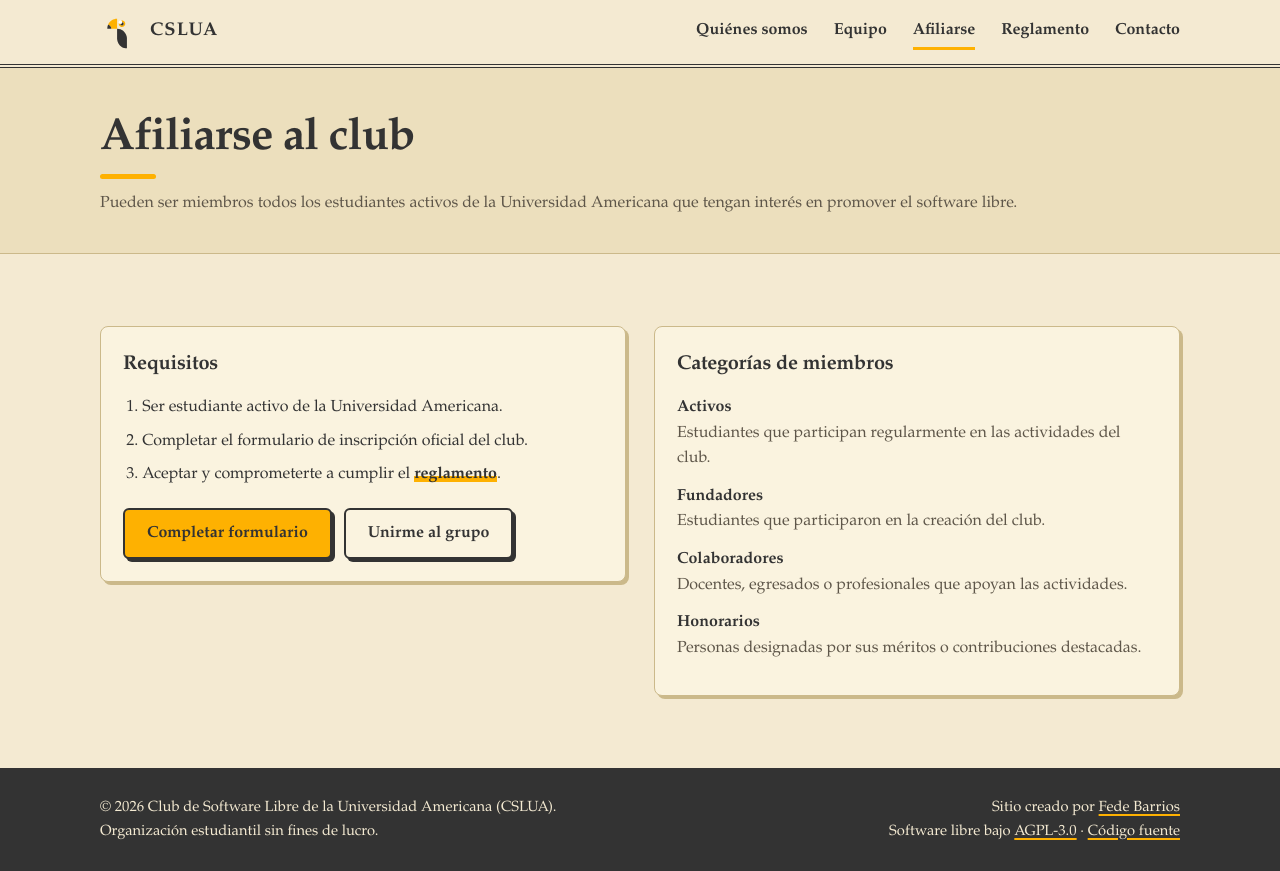
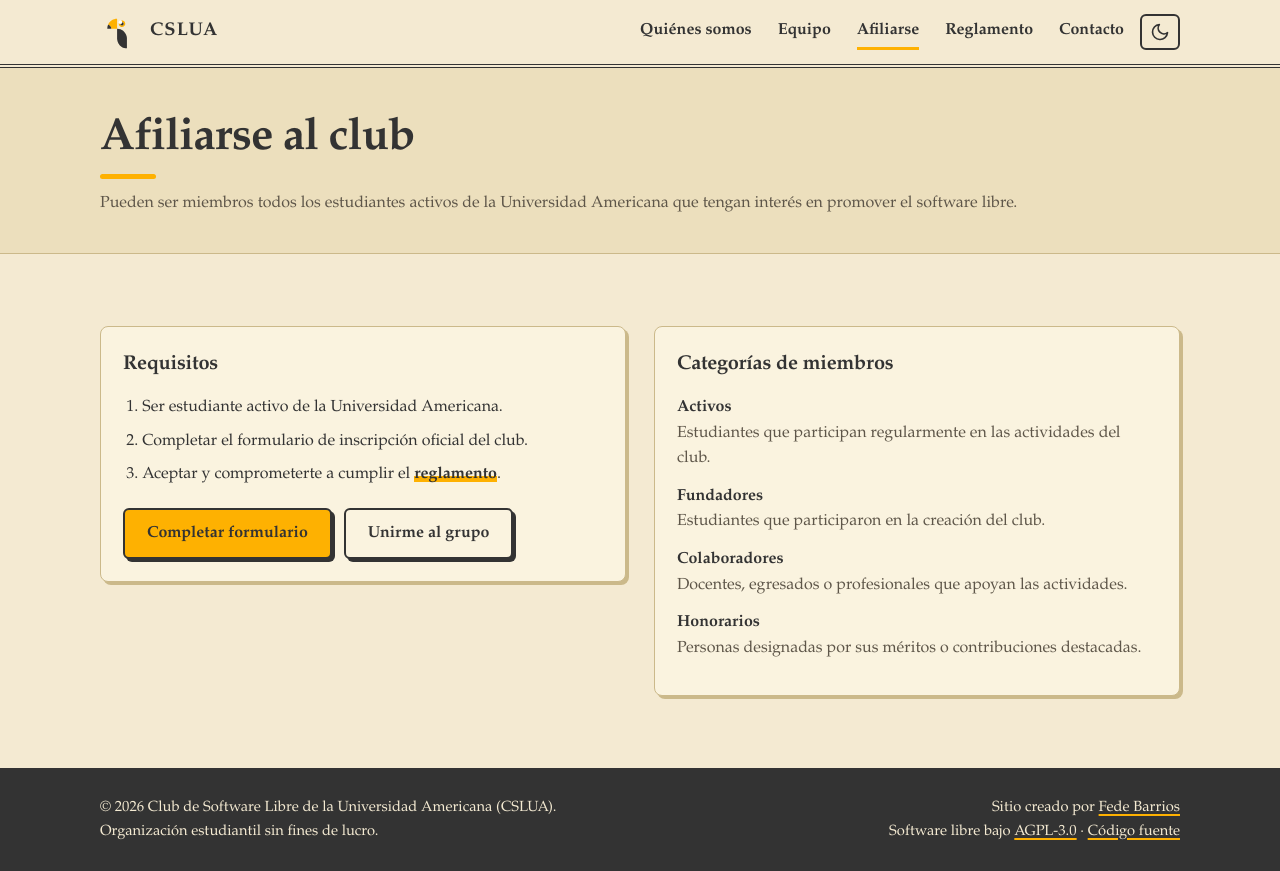
Before and after one commit to cslua-py/website, a React (Vite) app: page /join in a window 1280 px wide. Built offline with nearby package versions, Linux system fonts and the light colour scheme.

Commit message:
Add dark mode

```diff
--- a/index.html
+++ b/index.html
@@ -9,6 +9,13 @@
       content="Club de Software Libre de la Universidad Americana (CSLUA), Asunción, Paraguay."
     />
     <meta name="theme-color" content="#feb101" />
+    <script>
+      // Apply a saved light/dark choice before the first paint to avoid a flash of the wrong theme.
+      try {
+        var theme = localStorage.getItem("theme");
+        if (theme === "light" || theme === "dark") document.documentElement.dataset.theme = theme;
+      } catch (e) {}
+    </script>
     <link rel="icon" type="image/svg+xml" href="/favicon.svg" />
     <link rel="apple-touch-icon" href="/apple-touch-icon.png" />
 
--- a/src/components/Header.jsx
+++ b/src/components/Header.jsx
@@ -2,6 +2,7 @@ import { useState } from "react";
 import { Link, NavLink } from "react-router";
 import logo from "../assets/logo.svg";
 import { NAV } from "../config.js";
+import ThemeToggle from "./ThemeToggle.jsx";
 
 export default function Header() {
   const [open, setOpen] = useState(false);
@@ -28,6 +29,7 @@ export default function Header() {
             </NavLink>
           ))}
         </nav>
+        <ThemeToggle />
       </div>
     </header>
   );
--- /dev/null
+++ b/src/components/ThemeToggle.jsx
@@ -0,0 +1,54 @@
+import { useEffect, useState } from "react";
+
+const STORAGE_KEY = "theme";
+const darkQuery = "(prefers-color-scheme: dark)";
+
+// index.html applies a saved choice to <html data-theme> before the first paint; without
+// one, the system preference decides.
+const isDark = () => {
+  const chosen = document.documentElement.dataset.theme;
+  return chosen ? chosen === "dark" : window.matchMedia(darkQuery).matches;
+};
+
+export default function ThemeToggle() {
+  const [dark, setDark] = useState(isDark);
+
+  // Follow the system while the visitor has not picked a theme.
+  useEffect(() => {
+    const query = window.matchMedia(darkQuery);
+    const onChange = () => setDark(isDark());
+    query.addEventListener("change", onChange);
+    return () => query.removeEventListener("change", onChange);
+  }, []);
+
+  const toggle = () => {
+    const next = dark ? "light" : "dark";
+    document.documentElement.dataset.theme = next;
+    try {
+      localStorage.setItem(STORAGE_KEY, next);
+    } catch {
+      // Storage can be blocked; the choice then lasts until the page is reloaded.
+    }
+    setDark(!dark);
+  };
+
+  return (
+    <button
+      className="theme-toggle"
+      onClick={toggle}
+      aria-label={dark ? "Cambiar a modo claro" : "Cambiar a modo oscuro"}
+      title={dark ? "Modo claro" : "Modo oscuro"}
+    >
+      <svg viewBox="0 0 24 24" width="20" height="20" aria-hidden="true" fill="none" stroke="currentColor" strokeWidth="2" strokeLinecap="round" strokeLinejoin="round">
+        {dark ? (
+          <>
+            <circle cx="12" cy="12" r="4" />
+            <path d="M12 2v2M12 20v2M4.9 4.9l1.4 1.4M17.7 17.7l1.4 1.4M2 12h2M20 12h2M4.9 19.1l1.4-1.4M17.7 6.3l1.4-1.4" />
+          </>
+        ) : (
+          <path d="M21 12.8A9 9 0 1 1 11.2 3a7 7 0 0 0 9.8 9.8z" />
+        )}
+      </svg>
+    </button>
+  );
+}
--- a/src/data/team.js
+++ b/src/data/team.js
@@ -18,7 +18,8 @@
 //   src/pages/profiles/index.js; everyone else gets DefaultProfile.
 // - `theme` (optional, DefaultProfile only) overrides the site's CSS variables on that member's profile
 //   page only. Available variables: --ink, --ink-soft, --amber, --amber-deep,
-//   --on-amber, --paper, --paper-alt, --card, --line.
+//   --on-amber, --paper, --paper-alt, --card, --line. A theme applies as written in both light and
+//   dark mode; the site's dark mode only affects profiles without a `theme` or a custom page.
 //   Profile pages use the sans-serif font; the rest of the site is serif.
 export const TEAM = [
   {
--- a/src/styles.css
+++ b/src/styles.css
@@ -1,13 +1,18 @@
+/* light-dark(light, dark) follows the system unless <html data-theme> forces one (see ThemeToggle). */
 :root {
-  --ink: #333333;
-  --ink-soft: #5e5649;
+  color-scheme: light dark;
+  --ink: light-dark(#333333, #efe3c4);
+  --ink-soft: light-dark(#5e5649, #bdb092);
   --amber: #feb101;
-  --amber-deep: #8f5f00;
-  --paper: #f4ead2;
-  --paper-alt: #ecdfbd;
-  --card: #faf3df;
+  --amber-deep: light-dark(#8f5f00, #e8a820);
+  --paper: light-dark(#f4ead2, #1c1710);
+  --paper-alt: light-dark(#ecdfbd, #251e14);
+  --card: light-dark(#faf3df, #2b2418);
   --on-amber: #333333;
-  --line: #cbb98a;
+  --line: light-dark(#cbb98a, #4d4129);
+  --edge: light-dark(#333333, #7a6a47);
+  --footer-bg: light-dark(#333333, #0f0b06);
+  --logo-plate: light-dark(transparent, #f4ead2);
   --radius: 8px;
   --font:
     system-ui, -apple-system, "Segoe UI", Roboto, "Helvetica Neue", Arial,
@@ -15,6 +20,12 @@
   --font-serif:
     "Iowan Old Style", "Palatino Linotype", Palatino, "Book Antiqua", Georgia,
     "Noto Serif", serif;
+}
+:root[data-theme="light"] {
+  color-scheme: light;
+}
+:root[data-theme="dark"] {
+  color-scheme: dark;
 }
 
 * {
@@ -86,7 +97,7 @@ a {
   z-index: 50;
   background: color-mix(in srgb, var(--paper) 94%, transparent);
   backdrop-filter: blur(10px);
-  border-bottom: 4px double var(--ink);
+  border-bottom: 4px double var(--edge);
 }
 .header-bar {
   display: flex;
@@ -107,6 +118,7 @@ a {
 .menu {
   display: flex;
   gap: 26px;
+  margin-left: auto;
 }
 .menu a {
   text-decoration: none;
@@ -118,16 +130,27 @@ a {
 .menu a.active {
   border-bottom-color: var(--amber);
 }
-.nav-toggle {
-  display: none;
+.nav-toggle,
+.theme-toggle {
   background: none;
-  border: 2px solid var(--ink);
+  border: 2px solid var(--edge);
   border-radius: 6px;
   padding: 6px 12px;
   font: inherit;
   font-weight: 600;
   color: var(--ink);
   cursor: pointer;
+}
+.nav-toggle {
+  display: none;
+}
+.theme-toggle {
+  display: grid;
+  place-items: center;
+  padding: 6px 8px;
+}
+.theme-toggle:hover {
+  background: var(--paper-alt);
 }
 
 /* Buttons */
@@ -137,8 +160,8 @@ a {
   color: var(--on-amber);
   padding: 11px 22px;
   border-radius: 6px;
-  border: 2px solid var(--ink);
-  box-shadow: 3px 3px 0 var(--ink);
+  border: 2px solid var(--edge);
+  box-shadow: 3px 3px 0 var(--edge);
   font-weight: 700;
   text-decoration: none;
   transition:
@@ -147,14 +170,15 @@ a {
 }
 .btn:hover {
   transform: translate(-1px, -1px);
-  box-shadow: 4px 4px 0 var(--ink);
+  box-shadow: 4px 4px 0 var(--edge);
 }
 .btn:active {
   transform: translate(2px, 2px);
-  box-shadow: 1px 1px 0 var(--ink);
+  box-shadow: 1px 1px 0 var(--edge);
 }
 .btn-outline {
   background: var(--card);
+  color: var(--ink);
 }
 .btn-outline:hover {
   background: var(--paper-alt);
@@ -205,6 +229,13 @@ h1 {
   width: 100%;
   max-width: 380px;
   justify-self: center;
+}
+/* The toucan is dark, so in dark mode it sits on a cream plate like in the favicon. */
+.brand img,
+.hero-logo,
+.credit img {
+  background: var(--logo-plate);
+  border-radius: 20%;
 }
 
 /* Page head */
@@ -406,8 +437,8 @@ h3 {
 }
 .team-card:hover {
   transform: translate(-2px, -2px);
-  box-shadow: 5px 5px 0 var(--ink);
-  border-color: var(--ink);
+  box-shadow: 5px 5px 0 var(--edge);
+  border-color: var(--edge);
 }
 .team-card .avatar {
   margin-bottom: 12px;
@@ -429,7 +460,7 @@ h3 {
   flex: none;
 }
 img.avatar {
-  border: 2px solid var(--ink);
+  border: 2px solid var(--edge);
 }
 .avatar-lg {
   width: 128px;
@@ -445,7 +476,7 @@ img.avatar {
   background: var(--amber);
   color: var(--on-amber);
   font-weight: 800;
-  border: 2px solid var(--ink);
+  border: 2px solid var(--edge);
 }
 .avatar-lg.avatar-initials {
   font-size: 2.4rem;
@@ -533,7 +564,7 @@ img.avatar {
 
 /* Footer */
 .footer {
-  background: var(--ink);
+  background: var(--footer-bg);
   color: #f4ead2;
   padding: 28px 0;
   font-size: 0.92rem;
@@ -584,8 +615,13 @@ img.avatar {
   }
   .nav-toggle {
     display: block;
+    order: 1;
+  }
+  .brand {
+    margin-right: auto;
   }
   .menu {
+    margin-left: 0;
     display: none;
     position: absolute;
     top: 64px;
```
